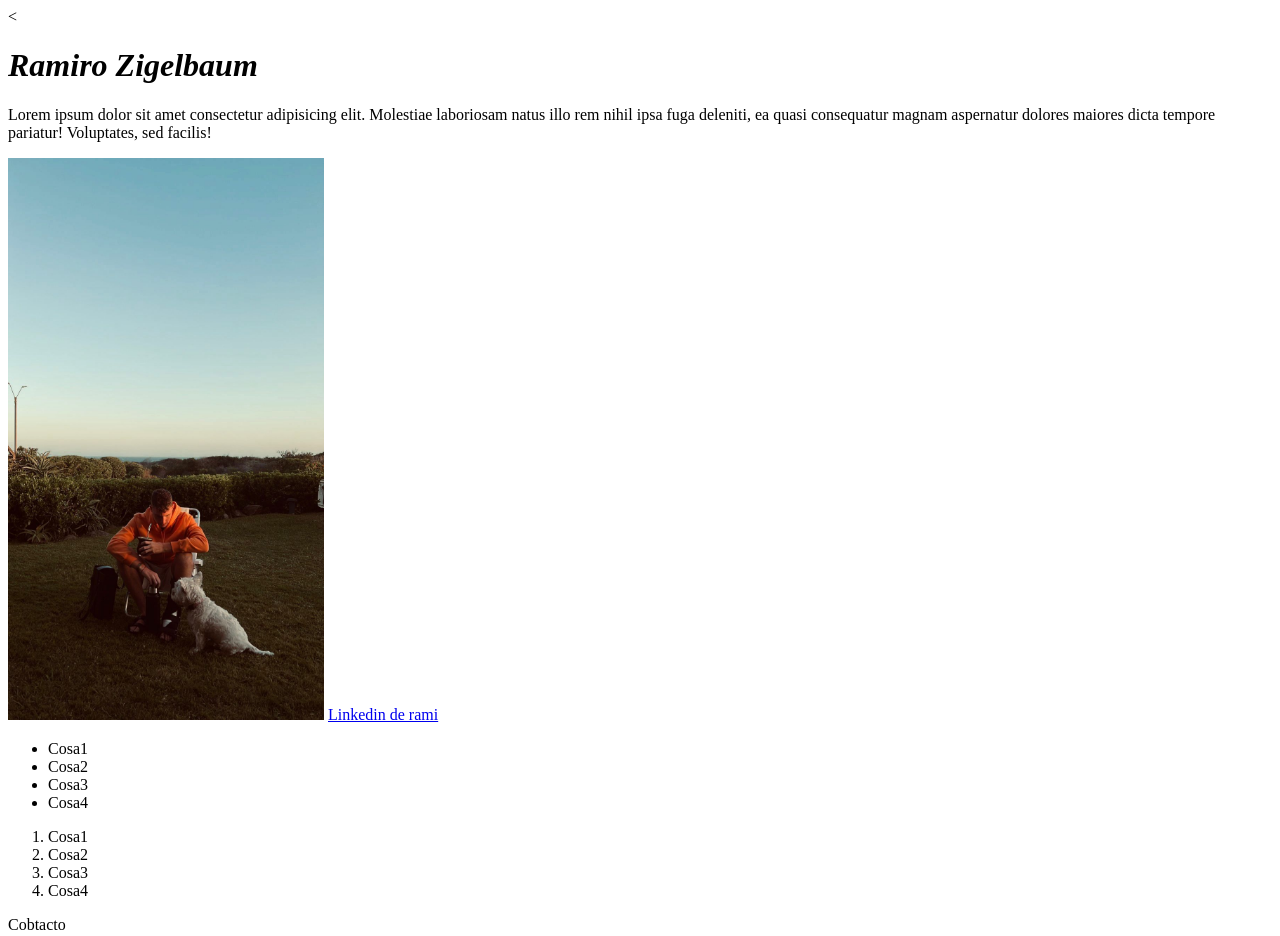
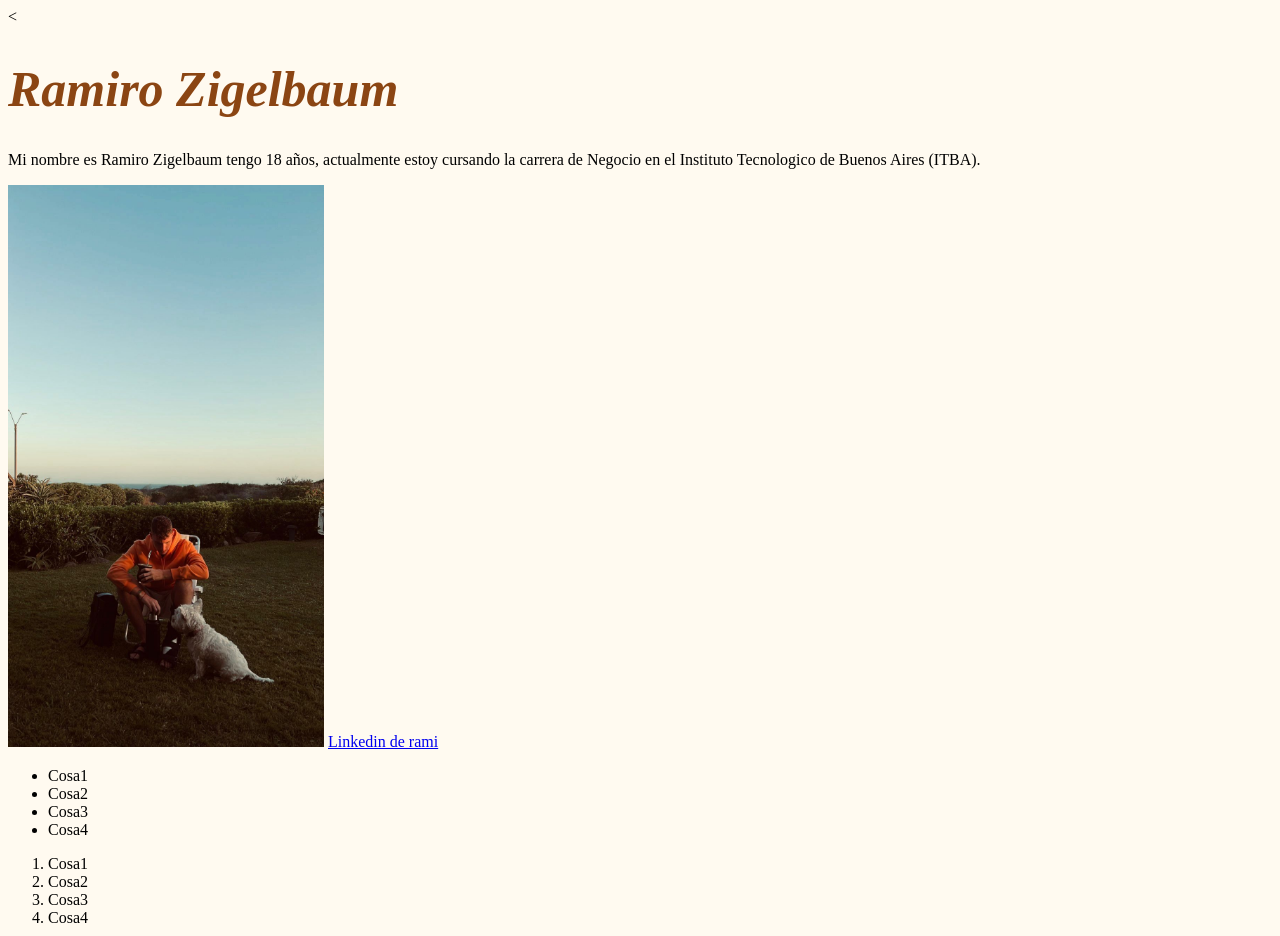
Before and after one commit to rzigelbaum/Programacion-Web-2022-Q2, a plain HTML site: page CLASE 3/index.html in a window 1280 px wide. Shown: the top 936 px of the page. Drawn offline with Linux system fonts and the light colour scheme.

Commit message:
30 AGOSTO

```diff
--- a/CLASE 3/index.html
+++ b/CLASE 3/index.html
@@ -6,13 +6,14 @@
     <meta name="viewport" content="width=device-width, initial-scale=1.0">
     <title>Clase 3 - Intro a HTML</title>
     <link rel="icon" type="image/x-icon" href="./img/apple-touch-icon.png">
+    <link rel="stylesheet" href="style.css">
 </head>
 <<body>
     <header></header>
     <main></main>
     <h1><i>Ramiro Zigelbaum</i></h1>
     <!--encabezado 1 header-->
-    <p>Lorem ipsum dolor sit amet consectetur adipisicing elit. Molestiae laboriosam natus illo rem nihil ipsa fuga deleniti, ea quasi consequatur magnam aspernatur dolores maiores dicta tempore pariatur! Voluptates, sed facilis!</p>
+    <p>Mi nombre es Ramiro Zigelbaum tengo 18 años, actualmente estoy cursando la carrera de Negocio en el Instituto Tecnologico de Buenos Aires (ITBA).</p>
     <a href="https://ar.linkedin.com/in/ramiro-zigelbaum-bb317a183" target="_blank"><img src="./img/WhatsApp Image 2022-08-16 at 7.28.57 PM.jpeg" width="25%" alt="Foto de Ramiro."></a>
     <a href="https://ar.linkedin.com/in/ramiro-zigelbaum-bb317a183" target="_blank">Linkedin de rami</a>
     <ul>
--- /dev/null
+++ b/CLASE 3/style.css
@@ -0,0 +1,4 @@
+body{background-color: floralwhite;}
+h1{color: saddlebrown;
+font-size: 50px;
+}
```
